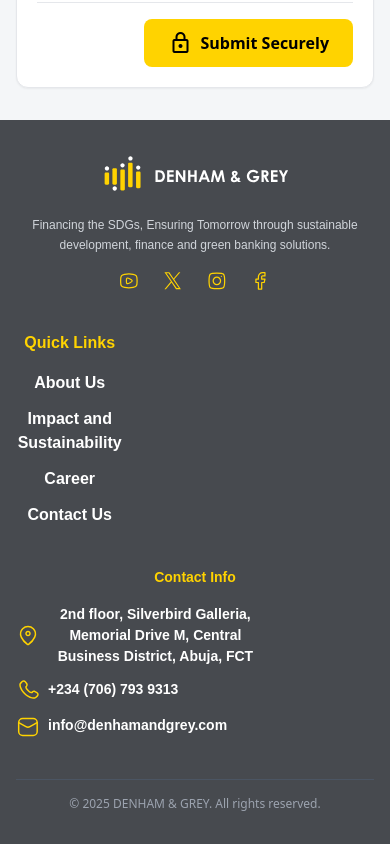
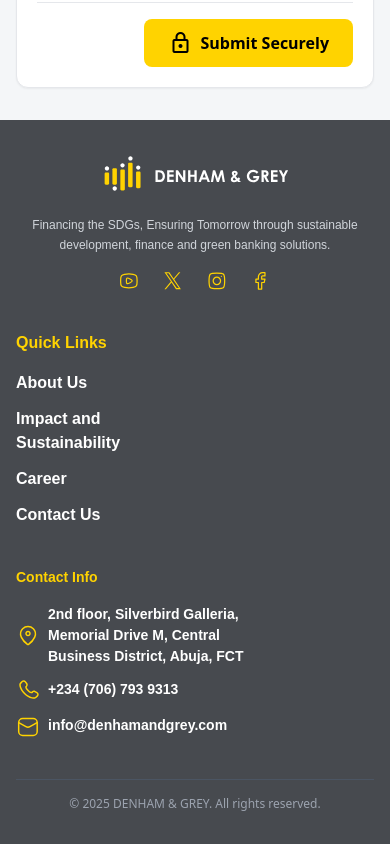
Before and after one commit to TeeXee19/denhamandgray, a Nuxt app: page /whistleblowing in a window 390 px wide. Shown: the part 2036-2880 px from the top of the page. Built offline with nearby package versions, Linux system fonts and the light colour scheme; a web font is replaced by a local one.

Commit message:
working on clean up

```diff
--- a/components/Footer.vue
+++ b/components/Footer.vue
@@ -29,11 +29,11 @@
         </div>
 
         <!-- Right Side: Links + Contact Info -->
-        <div class="flex flex-col sm:flex-row gap-12 lg:gap-20 text-center sm:text-left justify-start items-end w-[30%] font-gt">
+        <div class="flex flex-col sm:flex-row gap-12 lg:gap-20 sm:text-left justify-start items-end w-[30%] font-gt">
           <!-- Quick Links -->
           <div>
             <p class=" font-bold text-primary-theme mb-4">Quick Links</p>
-            <ul class="space-y-3 text-base font-bold">
+            <ul class="space-y-3 text-base font-bold w-full">
               <li><NuxtLink to="/about" class="hover:text-primary-theme transition">About Us</NuxtLink></li>
               <li><NuxtLink to="/impact-and-sustainability" class="hover:text-primary-theme transition">Impact and Sustainability</NuxtLink></li>
               <li><NuxtLink to="/career" class="hover:text-primary-theme transition">Career</NuxtLink></li>
@@ -42,9 +42,9 @@
           </div>
         </div>
 
-          <div class="flex flex-col sm:flex-row gap-12 lg:gap-20 text-center sm:text-left justify-end items-end font-gt">
+          <div class="flex flex-col sm:flex-row gap-12 lg:gap-20 sm:text-left justify-end items-end font-gt">
           <!-- Quick Links -->
-          <div>
+          <div class="w-full">
             <p class=" font-bold text-primary-theme mb-4 text-[14px]">Contact Info</p>
             <ul class="space-y-3 text-[14px] font-bold">
               <li class="flex gap-2 h-fit">
--- a/pages/index.vue
+++ b/pages/index.vue
@@ -1,22 +1,22 @@
 <template>
 <section class="bg-[url('/assets/images/hero.png')] md:bg-[url('/assets/images/hero.png')] bg-center bg-cover   bg-clip-border bg-no-repeat h-[90vh] lg:h-screen text-center text-white m-auto justify-center space-y-0 flex flex-col pt-4">
-    <div class="justify-end flex px-8 mr-[5%]">
+    <div class="justify-end hidden md:flex px-8 mr-[5%]">
         <div class="bg-white/5 w-[200px] flex flex-col items-center p-4 text-[14px] rounded-3xl mb-10">
             <img loading="lazy" src="/assets/images/dev.svg" class="w-[40%]"/>
             Development
         </div>
     </div>
-    <div class="relative font-gt w-[80%] flex flex-col text-left px-[100px]">
+    <div class="relative font-gt w-full px-2 md:w-[80%] flex flex-col text-left md:px-[100px]">
         <span class="text-[30px] lg:text-[64px] w-[70%]">Financing the SDGs, Ensuring Tomorrow</span>
-        <div class="mt-8 flex flex-row gap-4 items-center">
+        <div class="mt-8 flex flex-col md:flex-row gap-4 items-center">
                 <NuxtLink to="/#contact" class="bg-white rounded-[30px] px-8 py-2 text-black h-fit">PARTNER WITH US</NuxtLink>
                 <img loading="lazy" src="/assets/images/Line.svg"/>
-                <div class="font-[600] text-[18px] w-[50%]">
+                <div class="font-[600] text-[18px] w-full md:w-[50%]">
                     Leading sustainable development finance across Africa through innovative green banking solutions
                 </div>
         </div>
     </div>
-    <div class="justify-end flex px-8 mr-[5%]">
+    <div class="justify-end hidden md:flex px-8 mr-[5%]">
         <div class="bg-white/5 w-[200px] text-[14px] flex flex-col items-center p-4 rounded-full ">
             DENHAM &amp; GREY
         </div>
@@ -128,17 +128,17 @@
 
     </div>
 </section>
-<section class="h-[50%] bg-clip-border bg-no-repeat m-auto md:px-25%] md:py-[5%] flex flex-col items-center justify-center">
+<section class="h-[50%] bg-clip-border bg-no-repeat m-auto md:px-25%] md:py-[5%] flex flex-col items-center justify-center space-y-6">
     <div class="flex flex-col p-[3%] bg-[url('/assets/images/non-fin.png')] bg-no-repeat bg-cover h-[700px] w-[90%] items-start justify-end mx-[20%] text-white rounded-[30px] space-y-6 font-gt">
         <h2 class="font-semibold text-[24px] lg:text-[58px] font-gt text-white xl:w-[60%] leading-[70px] tracking-wide">Our Non-Financial Offering</h2>
         <p class="text-[24px] w-[80%] xl:w-[55%] leading-[30px] font-bold text-[#EBEBEB]">Comprehensive support beyond financing to ensure project success.</p>
     </div>
-    <div class="flex flex-row  space-y-4 rounded-md md:bg-white px-[2%] py-[2%] md:w-[80%] items-center justify-center mt-[-50px] md:mt-0">
+    <div class="flex flex-col md:flex-row  space-y-4 rounded-md md:bg-white px-[2%] py-[2%] md:w-[80%] items-center justify-center mt-[-50px] md:mt-0">
         <div class=" space-y-6 items-center">
             <h2 class="font-bold text-[24px] lg:text-[40px] 2xl:text-[40px] font-gt w-[70%]">Technical Assistance &amp; Capacity Building</h2>
 
         </div>
-    <article class="font-gt text-[#7B7B7B] font-bold text-[16px] lg:text-[16px] space-y-6 w-[60%] leading-[25px] ">
+    <article class="font-gt text-[#7B7B7B] font-bold text-[16px] lg:text-[16px] space-y-6 w-full p-2 md:w-[60%] leading-[25px] ">
         Denham &amp; Grey offers comprehensive technical assistance and capacity-building services to empower partners with the knowledge, skills, and resources for sustainable development. We help impact partners build their capacity to manage their own risks, improve efficiency, and achieve long-term impact.
         <br/>
         <br/>
```
